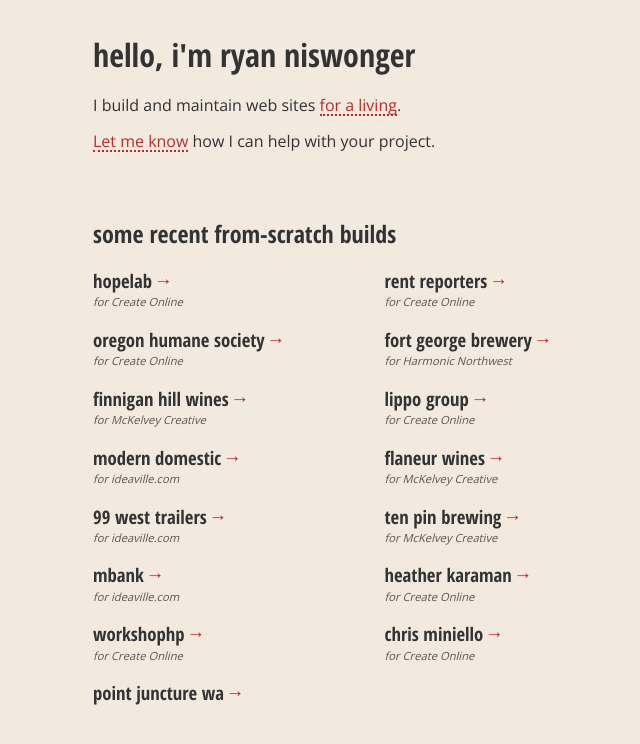
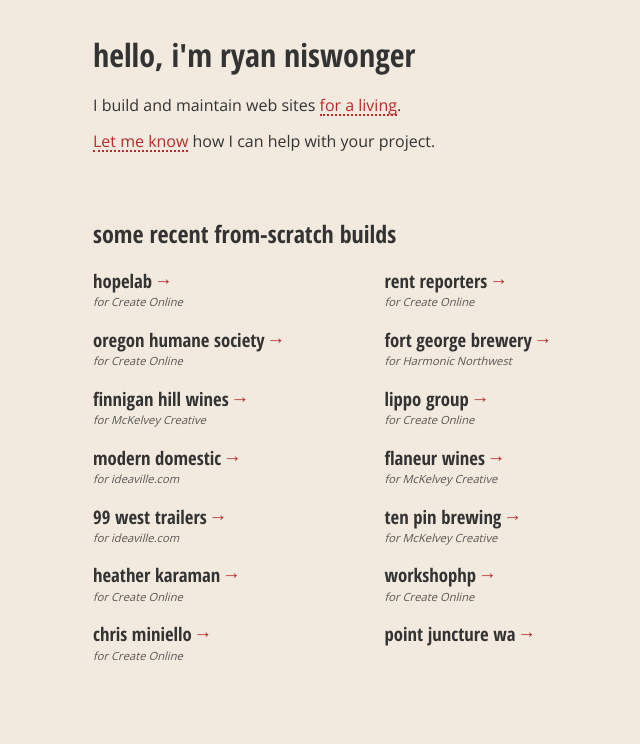
Before and after one commit to rniswonger/rniswonger.github.io, a Jekyll site: the page built from index.html, in a window 1280 px wide. Shown: the top 744 px of the page, without its empty margins (272-912 px from the left). Built offline with Jekyll 4.4.1, drawn with Linux system fonts in a browser that asks for light colours; nearby versions of some CDN libraries.

Commit message:
Remove MBank

```diff
--- a/index.html
+++ b/index.html
@@ -70,12 +70,6 @@
       </div>
     </li>
     <li>
-      <h3><a href="https://www.mbankonline.com/" target="_blank">MBank</a></h3>
-      <div class="details">
-        <div class="for">for <a target="_blank" href="http://ideaville.com/">ideaville.com</a></div>
-      </div>
-    </li>
-    <li>
       <h3><a href="http://heatherkaraman.com/" target="_blank">Heather Karaman</a></h3>
       <div class="details">
         <div class="for">for <a target="_blank" href="http://createonline.com/">Create Online</a></div>
```
